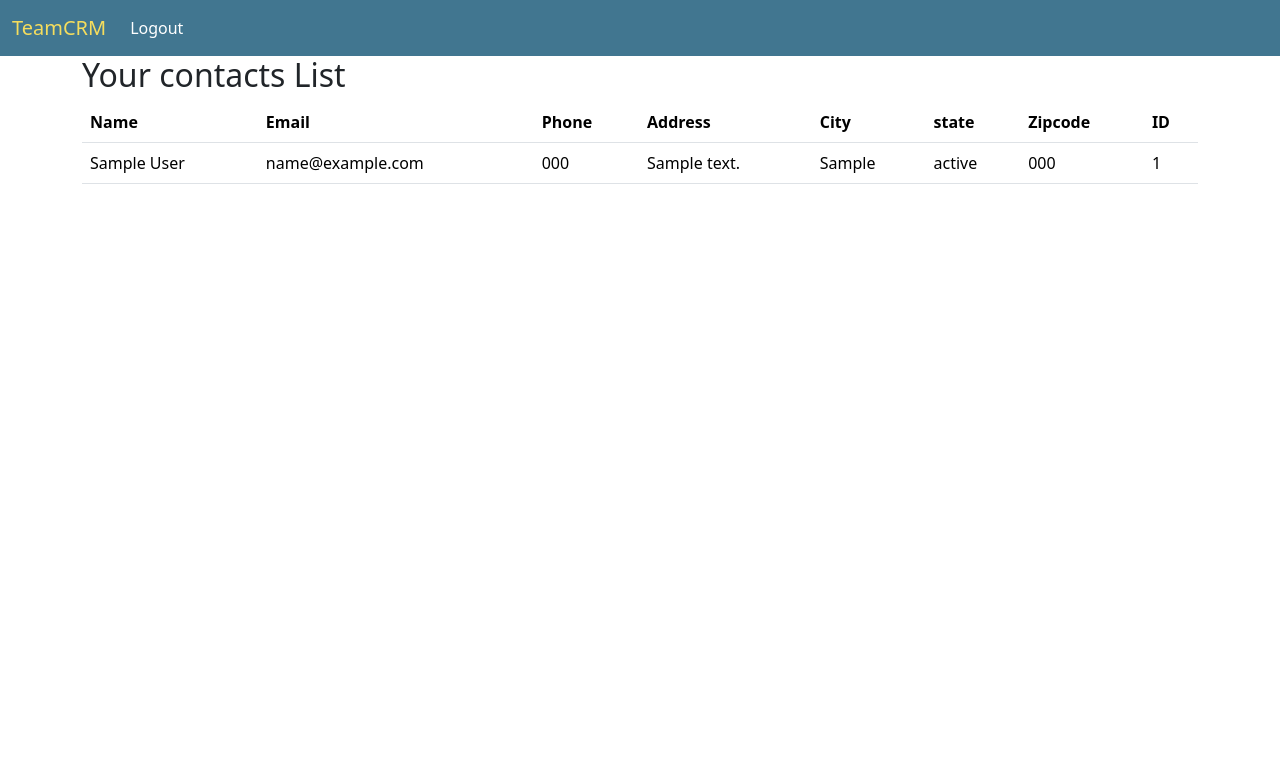
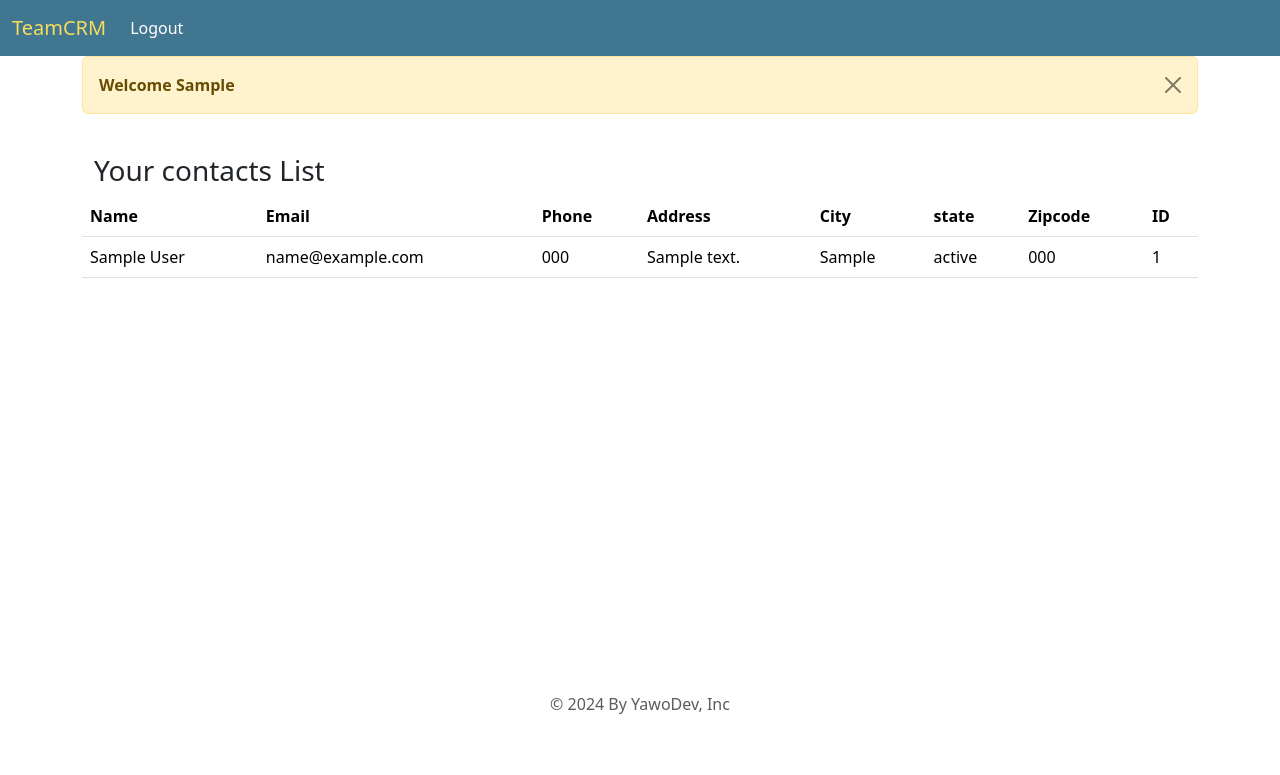
Before and after one commit to YawoSadji/TeamCRM, a Django app: page /loggedIn/ in a window 1280 px wide. Shown: the top 775 px of the page. Run offline with Django 5.2, Linux system fonts and the light colour scheme; a user stored in the database is signed in; tables that the repository leaves empty hold one stand-in row (values such as "Sample post").

Commit message:
added footer and styling

```diff
--- a/website/templates/base.html
+++ b/website/templates/base.html
@@ -9,11 +9,20 @@
   <body>
     {% include 'navbar.html' %}
     <div class="container">
+      {% if messages %}
+        {% for message in messages %}
+          <div class="alert alert-warning alert-dismissible fade show" role="alert">
+            <strong>{{message}}</strong>
+            <button type="button" class="btn-close" data-bs-dismiss="alert" aria-label="Close"></button>
+          </div>
+        {% endfor %}
+      {% endif %}
     {% block content %}
 
 
     {% endblock %}
     </div>
+    {% include 'footer.html' %}
     <script src="https://cdn.jsdelivr.net/npm/bootstrap@5.3.3/dist/js/bootstrap.bundle.min.js" integrity="sha384-YvpcrYf0tY3lHB60NNkmXc5s9fDVZLESaAA55NDzOxhy9GkcIdslK1eN7N6jIeHz" crossorigin="anonymous"></script>
   </body>
 </html>
--- /dev/null
+++ b/website/templates/footer.html
@@ -0,0 +1,3 @@
+<footer class="py-3 my-4" style="position:absolute; bottom:0; width:100%; height:100px;">
+    <p class="text-center text-body-secondary">© 2024 By YawoDev, Inc</p>
+</footer>
--- a/website/templates/loggedIn.html
+++ b/website/templates/loggedIn.html
@@ -1,7 +1,10 @@
 {% extends 'base.html' %}
 {% block content %}
 {% if user.is_authenticated %}
-    <h2>Your contacts List</h2>
+    <br/>
+    <div class="container-fluid">
+        <h3>Your contacts List</h3>
+    </div>
     {% if records %}
         {% for record in records %}
         <table class="table">
```
